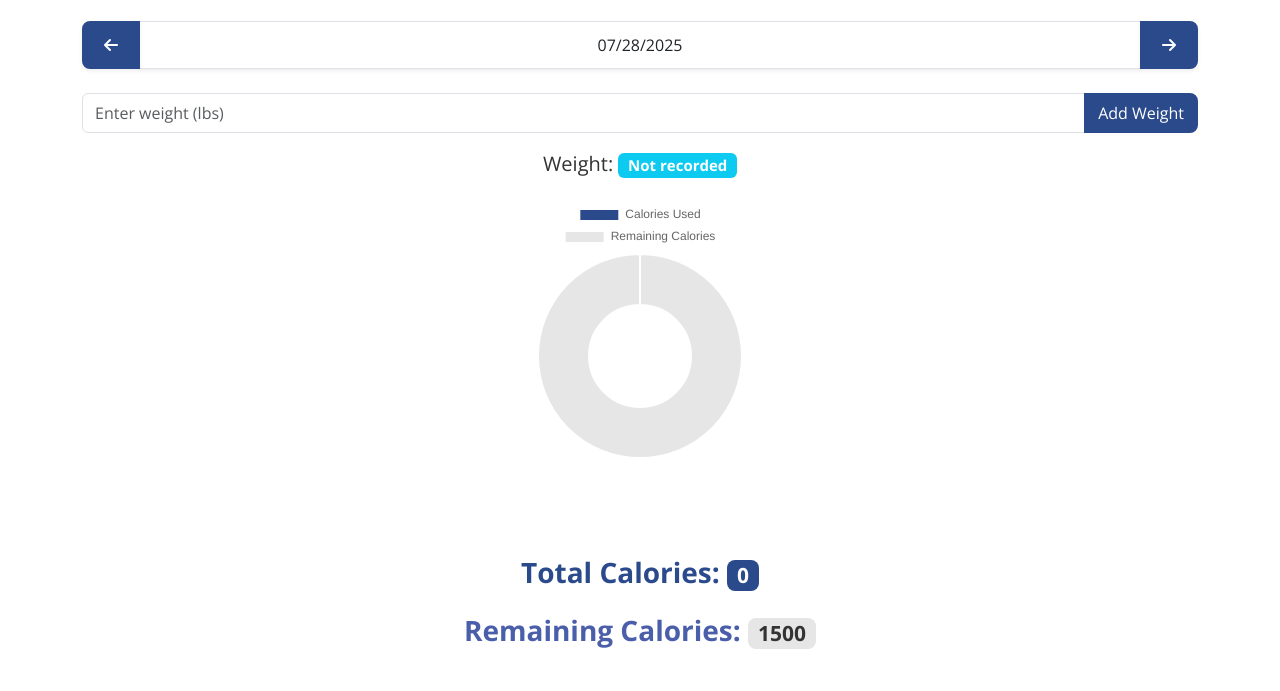
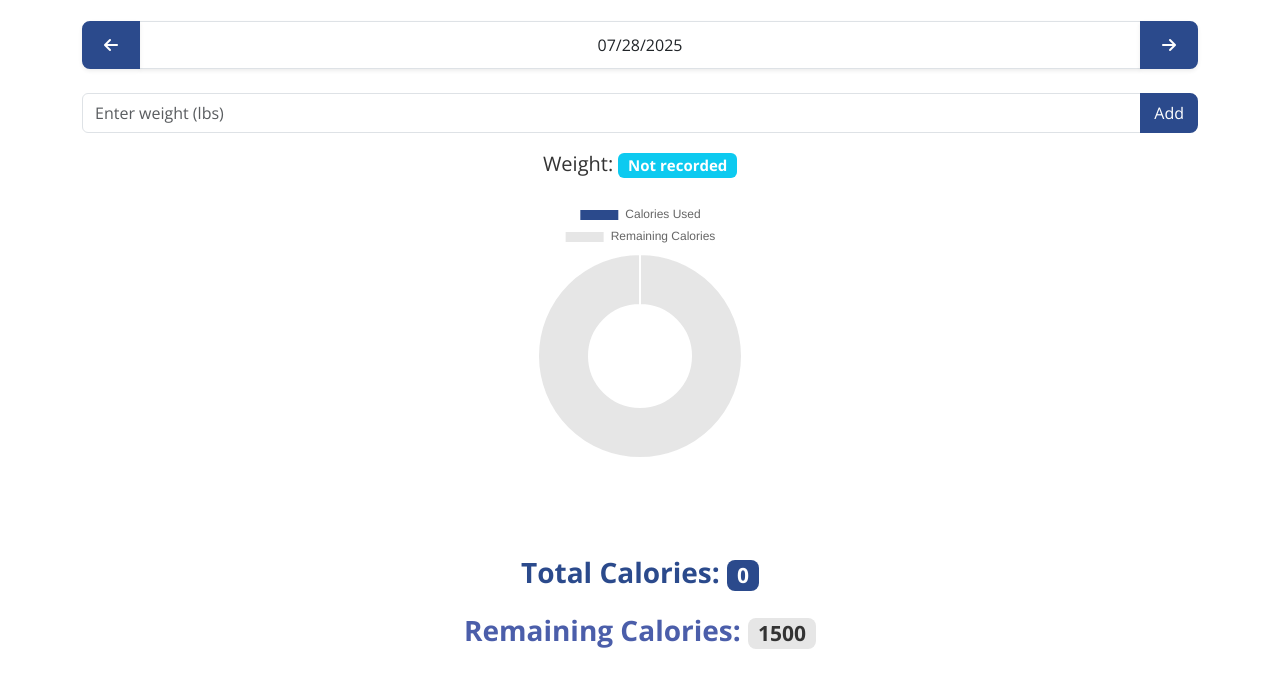
Before and after one commit to Peterbgood/Cals, a plain HTML site: page index.html in a window 1280 px wide. Shown: the part 51-742 px from the top of the page. Drawn offline with nearby package versions, Linux system fonts and the light colour scheme.

Commit message:
Update index.html

```diff
--- a/index.html
+++ b/index.html
@@ -305,7 +305,7 @@
         </div>
         <div class="input-group mb-3 mt-3 col-md-6 mx-auto">
           <input type="number" id="weight-input" placeholder="Enter weight (lbs)" class="form-control" min="0">
-          <button id="add-weight-btn" class="btn btn-primary">Add Weight</button>
+          <button id="add-weight-btn" class="btn btn-primary">Add</button>
         </div>
         <div class="mt-2 fs-5 text-center">
           Weight: <span id="current-weight" class="badge bg-info">Not recorded</span>
```
